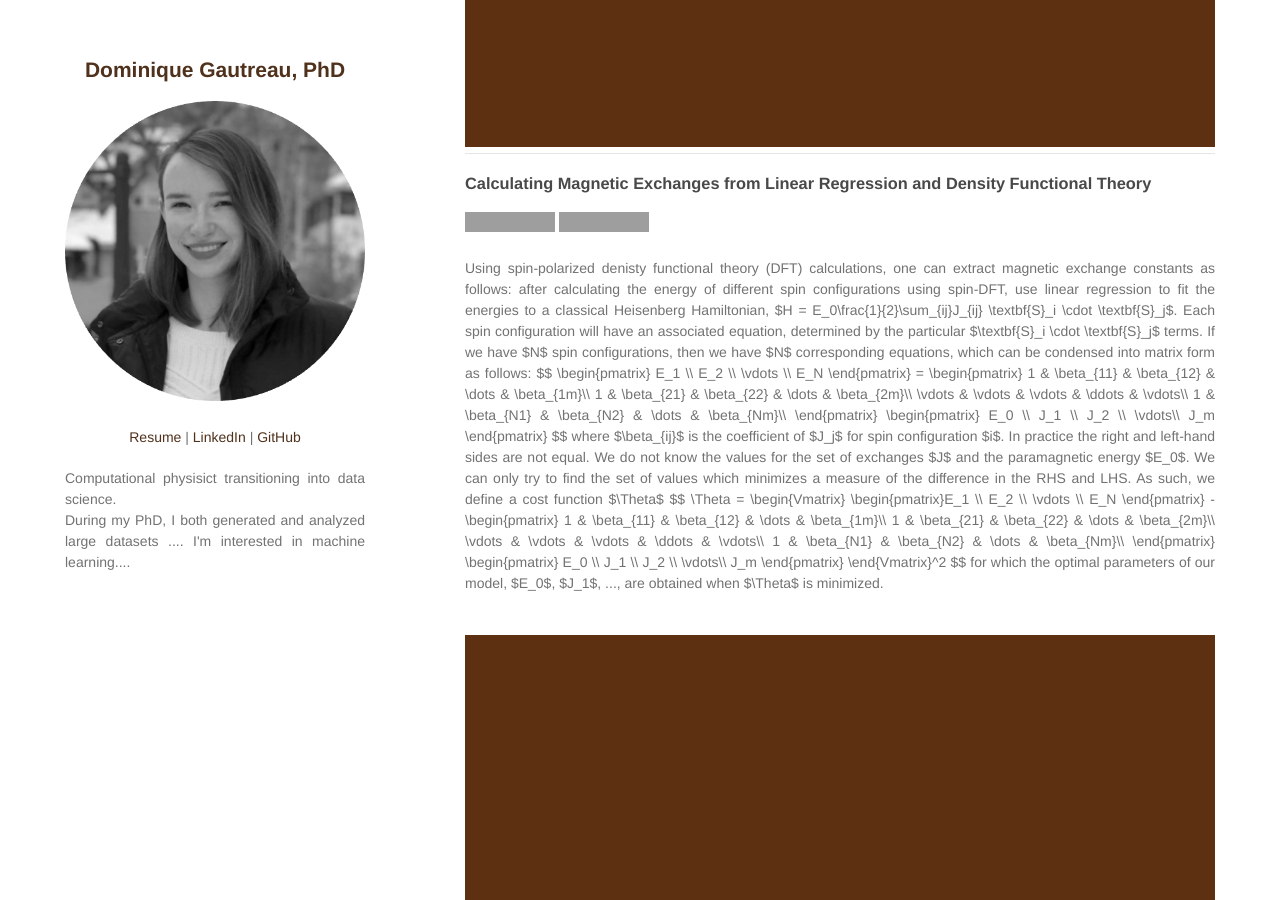
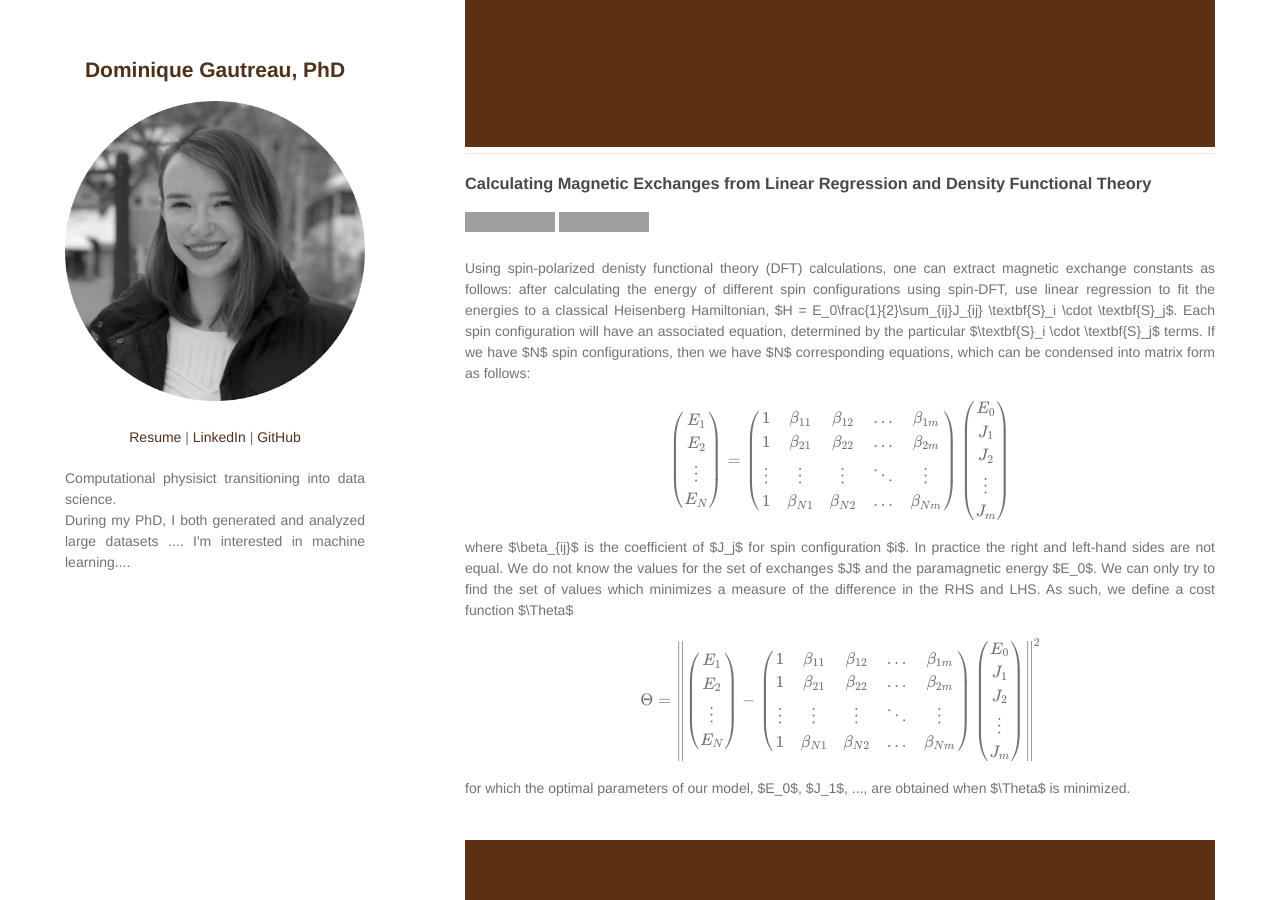
Before and after one commit to dgautreau/dgautreau.github.io, a Jekyll site: the page built from index.md, in a window 1280 px wide and 900 px high, scrolled down 1061 px. Built offline with Jekyll 4.4.1, drawn with Linux system fonts in a browser that asks for light colours; our own code applies the rules of GitHub Pages for plain Markdown files; formulas are drawn with MathJax 3; grey boxes are pictures that could not be loaded.

Commit message:
Update default.html

```diff
--- a/_layouts/default.html
+++ b/_layouts/default.html
@@ -35,11 +35,7 @@
           <li><a href="{{ site.github.repository_url }}">View On <strong>GitHub</strong></a></li>
         </ul>
         {% endif %}
-        {% if page.usemathjax %}
-        <script type="text/javascript" async
-          src="https://cdn.mathjax.org/mathjax/latest/MathJax.js?config=TeX-MML-AM_CHTML">
-        </script>
-        {% endif %}
+        <script src="https://cdn.mathjax.org/mathjax/latest/MathJax.js?config=TeX-AMS-MML_HTMLorMML" type="text/javascript"></script>
       </header>
       <section>
 
```
